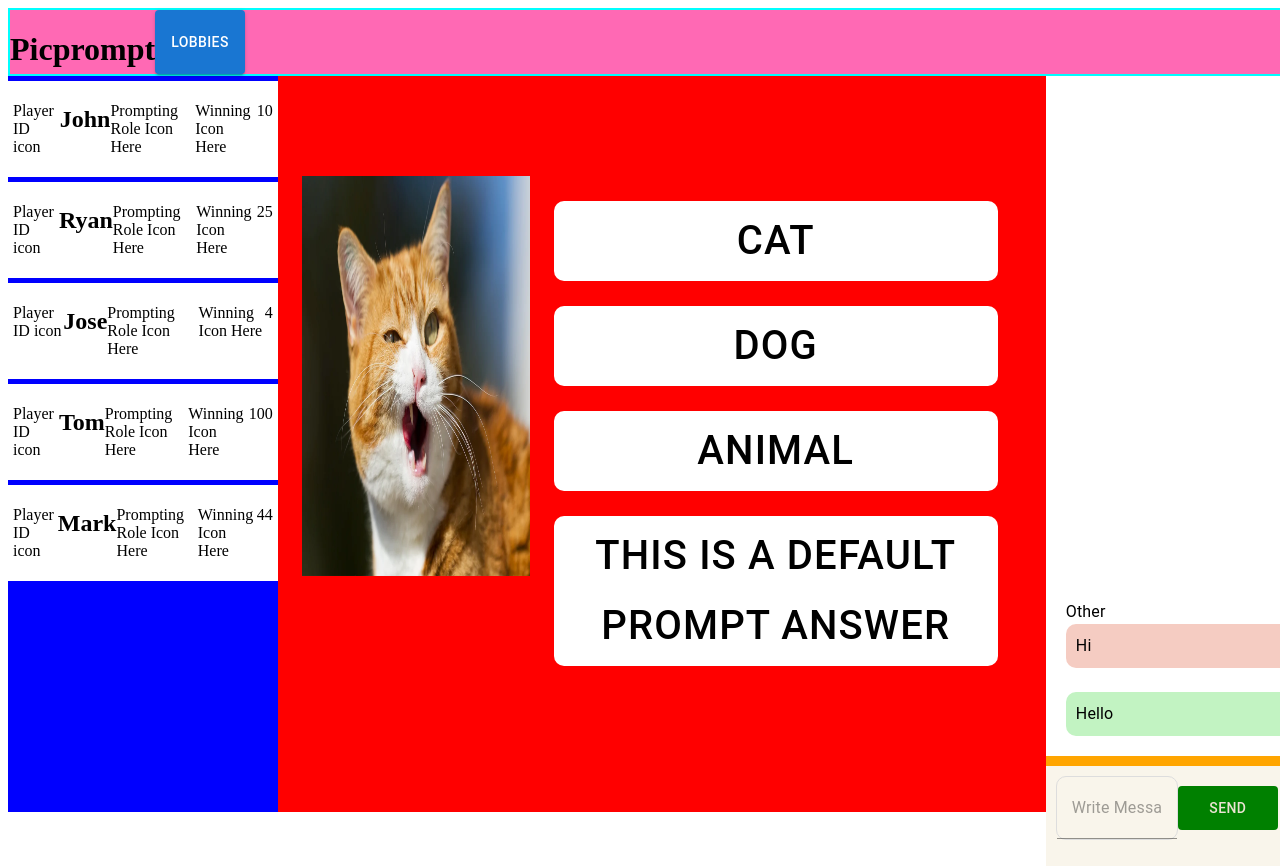
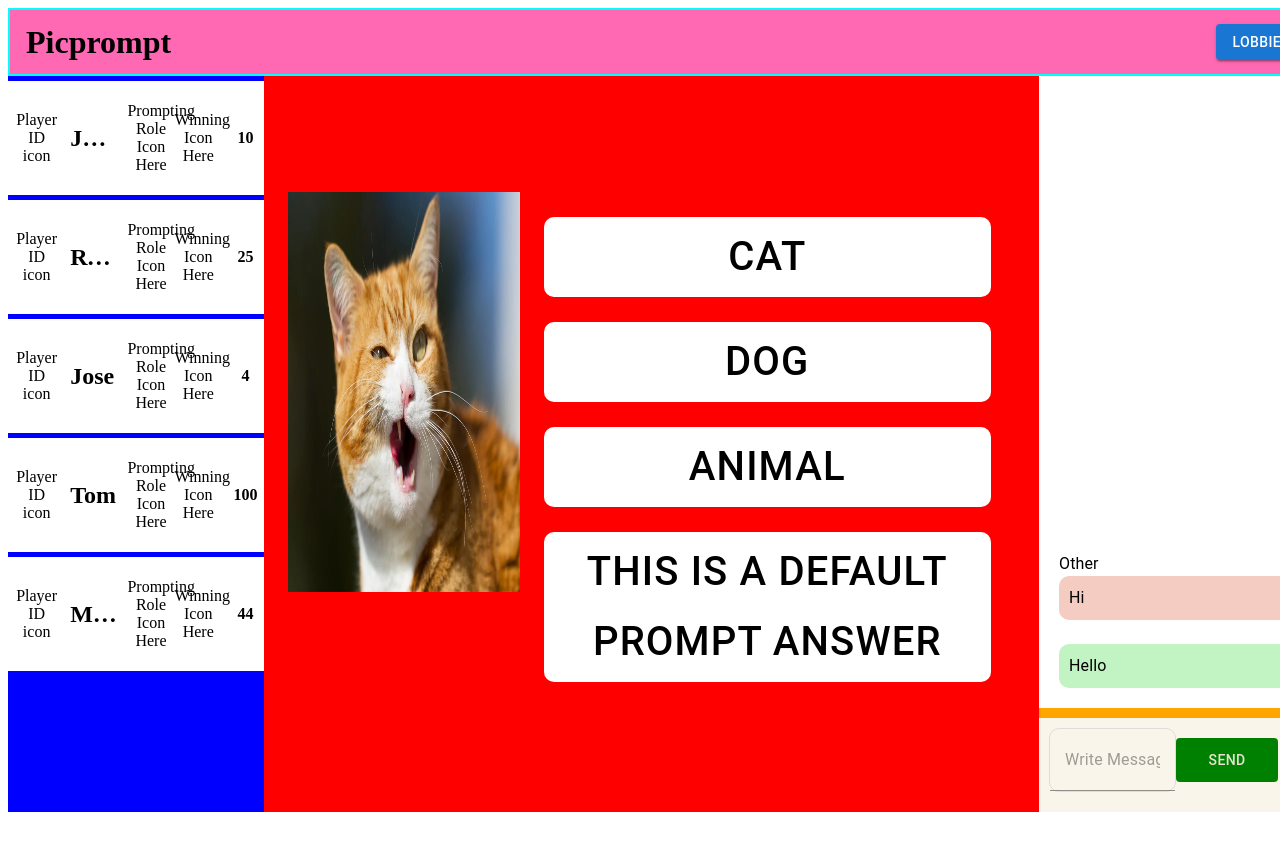
Before and after one commit to dohnnie/se-project, a React (Vite) app in the folder frontend/: page /game in a window 1280 px wide. Shown: the top 866 px of the page. After the commit the page ends 816 px from the top, so only its background shows below. Built offline with nearby package versions, Linux system fonts and the light colour scheme; no server answers.

Commit message:
Addressing Overflow
Adjustments to the styling mainly to address overflow issues.
Some adjustments are purely aesthetic

```diff
--- a/frontend/src/components/GamePage.tsx
+++ b/frontend/src/components/GamePage.tsx
@@ -31,7 +31,7 @@ const GamePage = ({ socket, status = 4 }) => {
     };
 
     return (
-        <Box
+        <Box // page wrapper
             sx={{
                 bgcolor: 'black',
                 maxHeight: '100vh',
@@ -39,7 +39,7 @@ const GamePage = ({ socket, status = 4 }) => {
                 display: "flex",
                 flexDirection: "column",
             }}>
-            <Box
+            <Box // header
                 sx={{
                     bgcolor: 'hotpink',
                     minHeight: '8vh',
@@ -48,6 +48,9 @@ const GamePage = ({ socket, status = 4 }) => {
                     borderColor: 'cyan',
                     display: 'flex',
                     flexDirection: 'row',
+                    alignItems: "center",
+                    justifyContent: "space-between",
+                    padding: "0 16px",
                 }}
             >
                 <h1>Picprompt</h1>
@@ -58,32 +61,49 @@ const GamePage = ({ socket, status = 4 }) => {
                     Lobbies
                 </Button>
             </Box>
-            <Box sx={{ minHeight: '92vh', minWidth: '100vw', display: "flex", flexDirection: "row" }}>
-                <Box
+            <Box // main wrapper
+                sx={{
+                    minHeight: '92vh',
+                    minWidth: '100vw',
+                    display: "flex",
+                    flexDirection: "row"
+                }}>
+                <Box // player cards sidebar
                     sx={{
                         bgcolor: 'blue',
                         minHeight: '92vh',
-                        minWidth: '10vw',
+                        minWidth: '10%',
+                        maxWidth: "20%",
+                        overflowY: "auto"
                     }}
                 >
                     {playerList.map(player =>
                         <PlayerCard player={player} />)}
                 </Box>
-                <Container
+                <Container // game/voting area
                     sx={{
                         bgcolor: 'red',
                         minHeight: '92vh',
-                        minWidth: '60vw',
-                        maxWidth: '70vw',
+                        minWidth: '60%',
+                        flexGrow: 1,
+                        display: "flex",
+                        flexDirection: "column",
+                        justifyConent: "center",
+                        alignItems: "center",
+                        padding: "16px"
                     }}
                 >
                     {(status !== 4) ? (<GameArea />) : (<VotingArea prompts={answers} />)}
                 </Container>
-                <Box
+                <Box // chatbox sidebar
                     sx={{
                         bgcolor: 'orange',
                         minHeight: '92vh',
-                        minWidth: '17%',
+                        minWidth: "15%",
+                        display: "flex",
+                        flexDirection: "column",
+                        justifyContent: "space-between",
+                        overflowY: "hidden",
                     }}
                 >
                     <ChatBody />
--- a/frontend/src/components/PlayerCard.tsx
+++ b/frontend/src/components/PlayerCard.tsx
@@ -9,17 +9,52 @@ const PlayerCard = ({ player }) => {
         <Box sx={{
             display: 'flex',
             flexDirection: 'row',
+            alignItems: "center",
+            justifyContent: "space-between",
             bgcolor: 'white',
             maxHeight: '25vh',
             maxWidth: '100vw',
+            width: "100%",
+            padding: "10px",
+            overflow: "hidden",
+            flexWrap: "wrap", // Allows wrapping to mitigate overflow
             my: '5px',
             p: '5px'
         }}>
-            <p>Player ID icon</p>
-            <h2>{name}</h2>
-            <p>Prompting Role Icon Here</p>
-            <p>Winning Icon Here</p>
-            <p>{points}</p>
+            <p
+            style={{
+                flex: "1 1 0", // text shrinks instead of overflowing
+                minWidth: "0",
+                textAlign: "center"
+            }}>Player ID icon</p>
+            <h2
+            style={{
+                margin: "0 10px",
+                flex: "1 1 0",
+                minWidth: "0",
+                whiteSpace: "nowrap", // prevents breaking words mid-letter
+                overflow: "hidden",
+                textOverflow: "ellipsis" // If the name is very long, overflow gets "..."
+            }}>{name}</h2>
+            <p
+            style={{
+                flex: "1 1 0",
+                minWidth: "0",
+                textAlign: "center"
+            }}>Prompting Role Icon Here</p>
+            <p
+            style={{
+                flex: "1 1 0",
+                minWidth: "0",
+                textAlign: "center"
+            }}>Winning Icon Here</p>
+            <p
+            style={{
+                flex: "1 1 0",
+                fontWeight: "bold",
+                minWidth: "0",
+                textAlign: "center"
+            }}>{points}</p>
         </Box>
     );
 }
```
